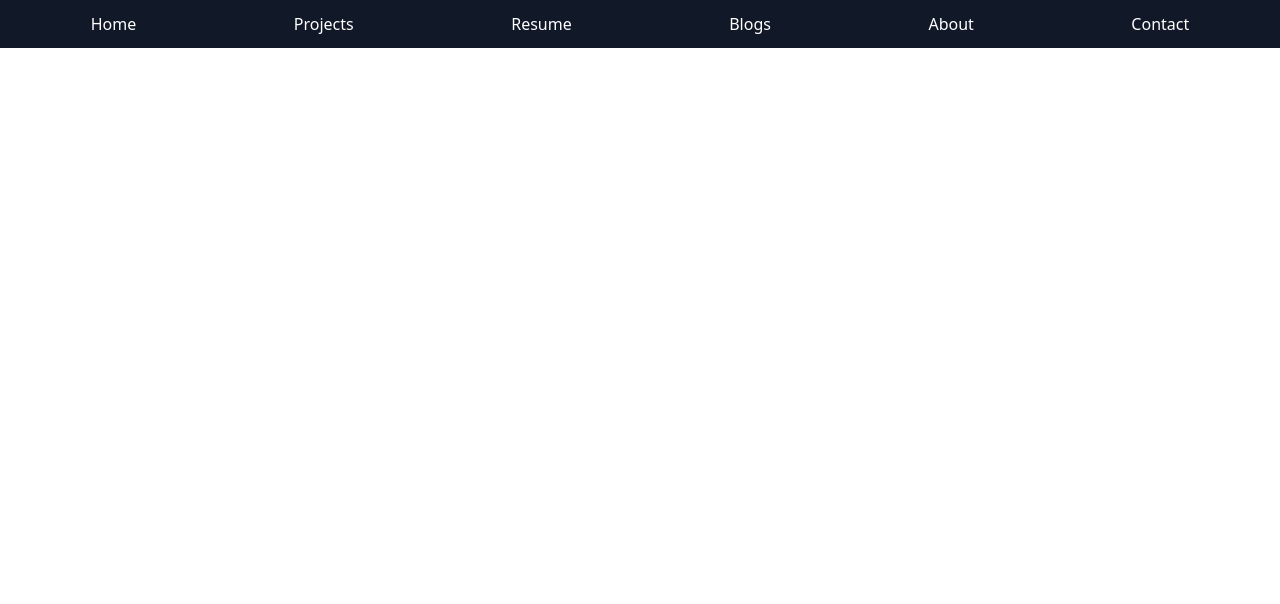
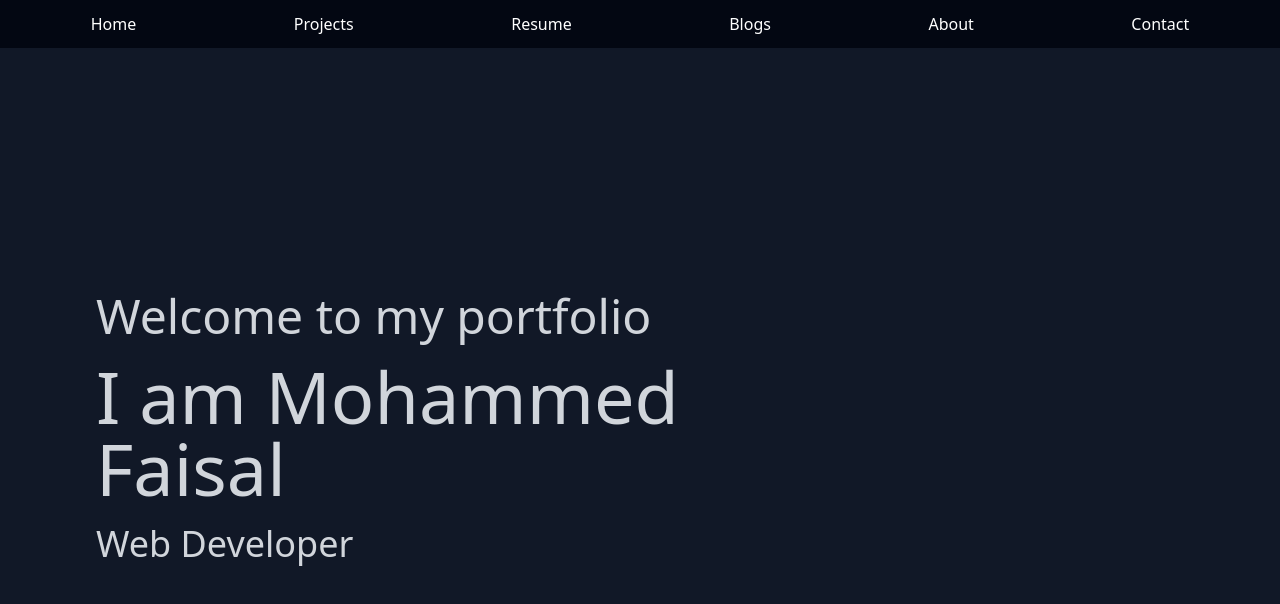
Before and after one commit to mdfaisalshn/port-MERN, a React (Create React App) app in the folder main/: page / in a window 1280 px wide. Shown: the top 604 px of the page. Built offline with nearby package versions, Linux system fonts and the light colour scheme.

Commit message:
hero start

```diff
--- a/main/src/App.js
+++ b/main/src/App.js
@@ -1,9 +1,13 @@
 import './App.css';
 import Navbar from './components/Navbar';
+import Hero from './components/Hero';
 
 function App() {
   return (
+    <>
     <Navbar/>
+    <Hero/>
+    </>
   );
 }
 
--- /dev/null
+++ b/main/src/components/Hero.jsx
@@ -0,0 +1,18 @@
+import React from 'react'
+
+const Hero = () => {
+  return (
+    <div className='flex bg-gray-900 h-[95vh]'>
+      <div className='flex flex-col items-start justify-center text-gray-300 w-2/3 p-24 gap-5'>
+        <h2 className='text-5xl'>Welcome to my portfolio</h2>
+        <h1 className='text-7xl'>I am Mohammed Faisal</h1>
+        <h2 className='text-4xl'>Web Developer</h2>
+      </div>
+      <div>
+        {/* <img src="/assets/hero.jpg" alt="" /> */}
+      </div>
+    </div>
+  )
+}
+
+export default Hero
--- a/main/src/components/Navbar.jsx
+++ b/main/src/components/Navbar.jsx
@@ -2,14 +2,14 @@ import React from 'react'
 
 const Navbar = () => {
   return (
-    <div className="bg-gray-900 text-white p-3">
+    <div className="bg-gray-950 text-white p-3">
         <ul className='justify-center text-center sm:flex sm:justify-around'>
-          <li className='hover:text-cyan-200 cursor-pointer'>Home</li>
-          <li className='hover:text-cyan-200 cursor-pointer'>Projects</li>
-          <li className='hover:text-cyan-200 cursor-pointer'>Resume</li>
-          <li className='hover:text-cyan-200 cursor-pointer'>Blogs</li>
-          <li className='hover:text-cyan-200 cursor-pointer'>About</li>
-          <li className='hover:text-cyan-200 cursor-pointer'>Contact</li>
+          <li className='hover:text-gray-400 cursor-pointer'>Home</li>
+          <li className='hover:text-gray-400 cursor-pointer'>Projects</li>
+          <li className='hover:text-gray-400 cursor-pointer'>Resume</li>
+          <li className='hover:text-gray-400 cursor-pointer'>Blogs</li>
+          <li className='hover:text-gray-400 cursor-pointer'>About</li>
+          <li className='hover:text-gray-400 cursor-pointer'>Contact</li>
         </ul>
     </div>
   )
```
Also changed, not shown: main/src/assets/hero.jpg (added).
